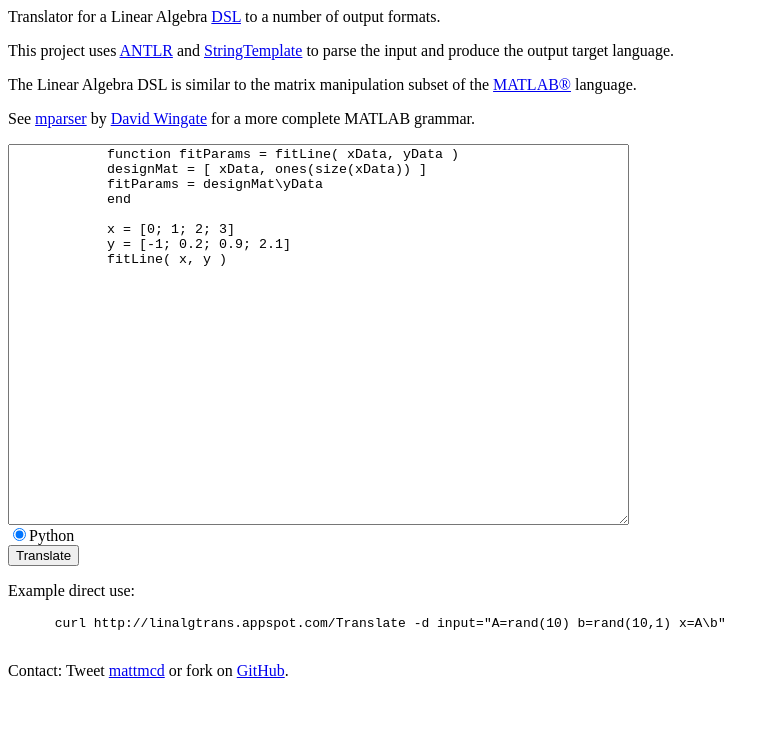
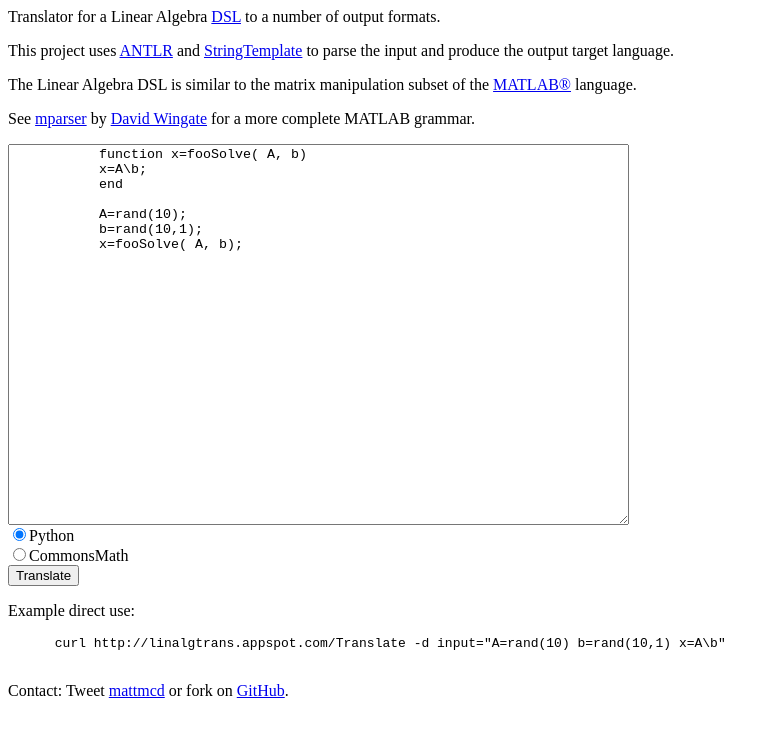
Before and after one commit to mattmcd/LinAlgTrans, a plain HTML site: page LinAlgTrans/war/index.html in a window 1280 px wide. Shown: the whole page, without its empty margins (0-779 px from the left). Drawn offline with Linux system fonts and the light colour scheme.

Commit message:
Initial version of CommonsMath target

```diff
--- a/LinAlgTrans/war/index.html
+++ b/LinAlgTrans/war/index.html
@@ -27,17 +27,17 @@ complete MATLAB grammar.  </p>
   <form action="/Translate" method="post">
     <div>
         <textarea name="input" cols="75" rows="25">
-            function fitParams = fitLine( xData, yData )
-            designMat = [ xData, ones(size(xData)) ]
-            fitParams = designMat\yData
-            end
+           function x=fooSolve( A, b)
+           x=A\b;
+           end
 
-            x = [0; 1; 2; 3]
-            y = [-1; 0.2; 0.9; 2.1]
-            fitLine( x, y )
+           A=rand(10);
+           b=rand(10,1);
+           x=fooSolve( A, b);
         </textarea>
     </div>
     <div><input type="radio" name="generate" value="" checked/>Python</div>
+    <div><input type="radio" name="generate" value="CommonsMath" />CommonsMath</div>
     <div><input type="submit" value="Translate"/></div>
   </form>
   <p>
```
Also changed, not shown: 6 other files.
